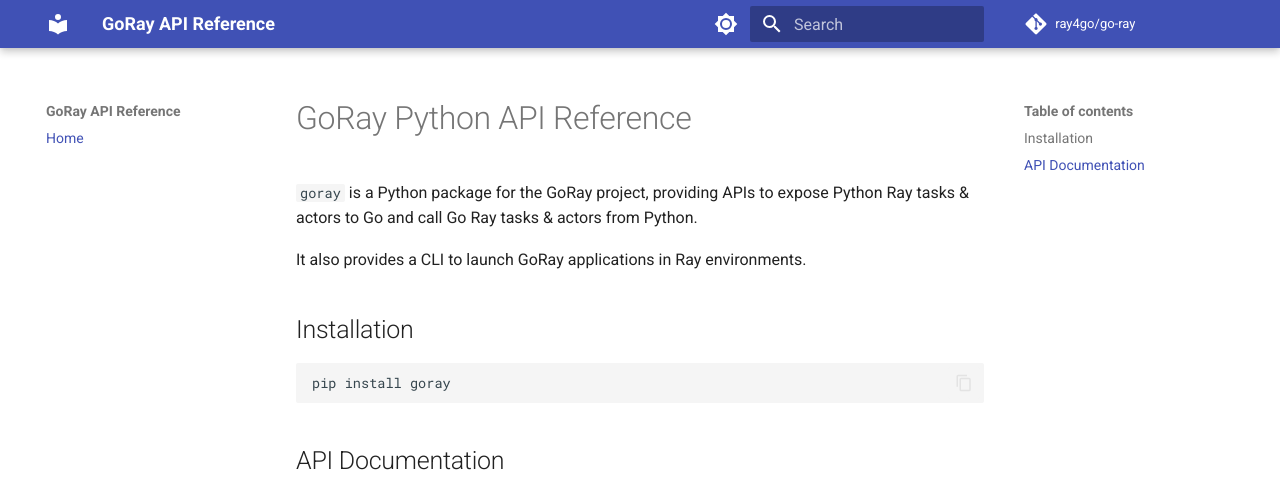
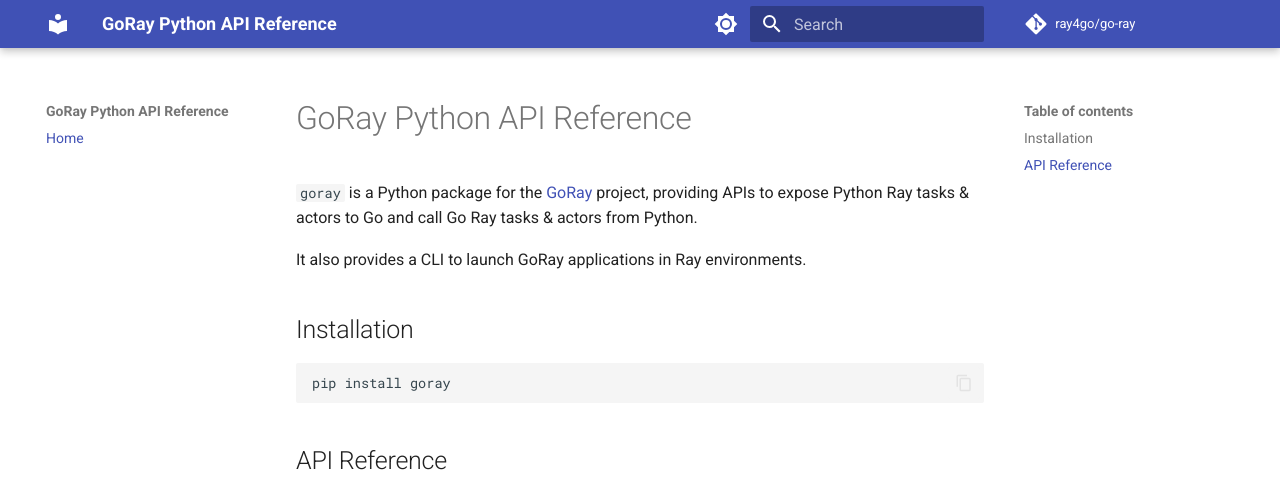
Before and after one commit to ray4go/go-ray, an MkDocs documentation site: the page built from goray/index.md, in a window 1280 px wide, cut to the strip 0-490 px from the top of the page. Built offline with MkDocs 1.6.1 and Material for MkDocs 9.7.7, drawn with Linux system fonts in a browser that asks for light colours; comment, search, counter and statistics services are not loaded.

````diff
--- a/goray/index.md
+++ b/goray/index.md
@@ -1,6 +1,6 @@
 # GoRay Python API Reference
 
-`goray` is a Python package for the GoRay project, providing APIs to expose Python Ray tasks & actors to Go and call Go
+`goray` is a Python package for the [GoRay](https://github.com/ray4go/go-ray) project, providing APIs to expose Python Ray tasks & actors to Go and call Go
 Ray tasks & actors from Python.
 
 It also provides a CLI to launch GoRay applications in Ray environments.
@@ -11,7 +11,7 @@
 pip install goray
 ```
 
-## API Documentation
+## API Reference
 
 ::: goray
 options:
--- a/mkdocs.yml
+++ b/mkdocs.yml
@@ -1,5 +1,5 @@
-site_name: GoRay API Reference
-site_description: Python API documentation for GoRay
+site_name: GoRay Python API Reference
+site_description: Python API Reference for GoRay project
 site_url: https://github.com/ray4go/go-ray
 repo_url: https://github.com/ray4go/go-ray
 repo_name: ray4go/go-ray
````
Also changed, not shown: docs/crosslang.md (+1 -1 lines), goray/__init__.py (+5 -3 lines), 2 other files.
